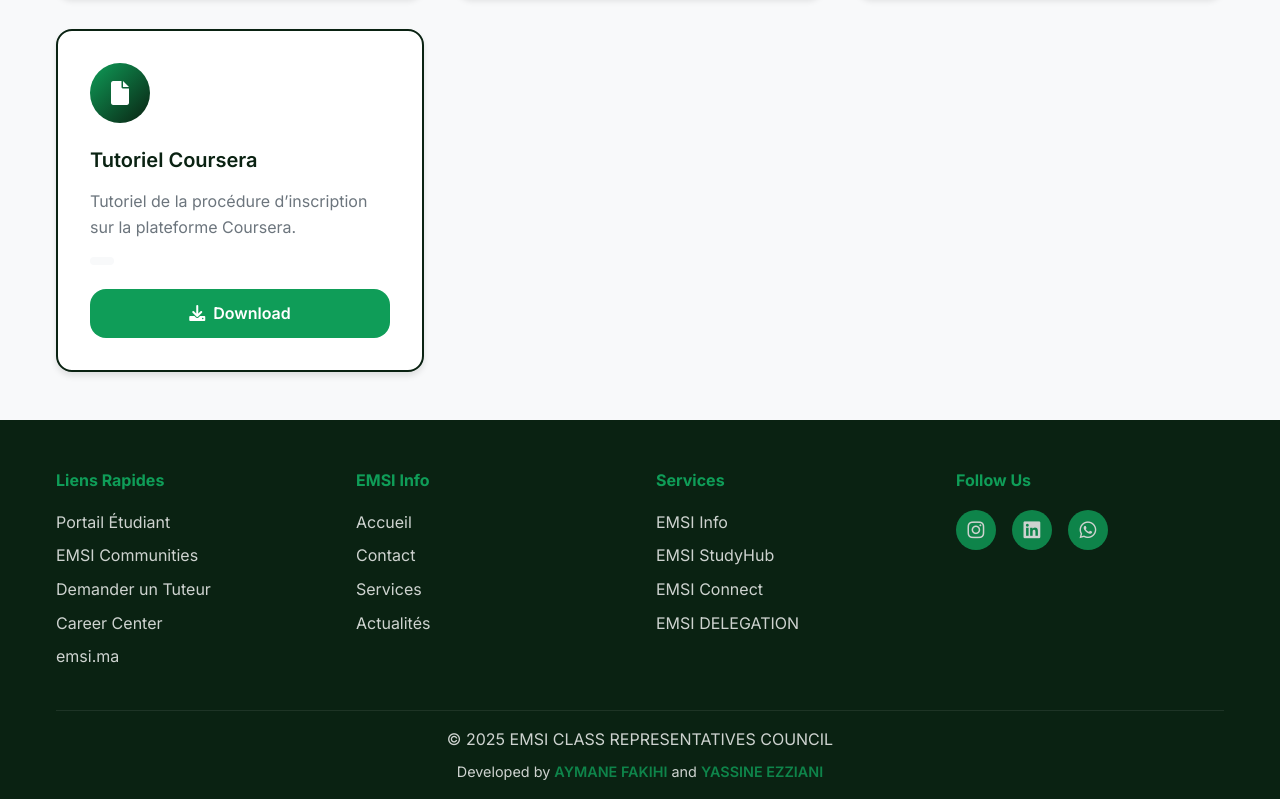
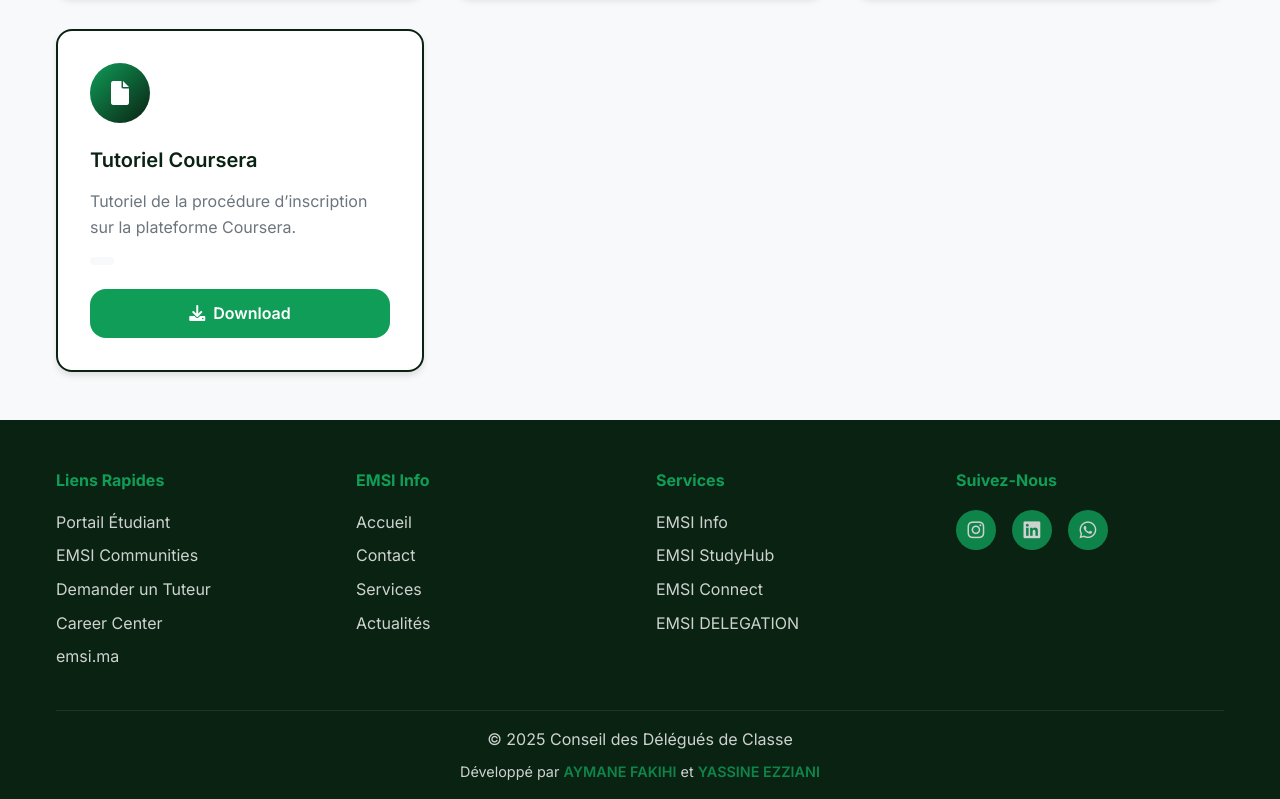
Before and after one commit to emsidelegation/ess, a plain HTML site: page resources.html in a window 1280 px wide. Shown: the part 1208-2007 px from the top of the page. Drawn offline with Linux system fonts and the light colour scheme.

Commit message:
Update connect site

```diff
--- a/resources.html
+++ b/resources.html
@@ -129,7 +129,7 @@
                 </div>
 
                 <div class="footer-section">
-                    <h4>Follow Us</h4>
+                    <h4>Suivez-Nous</h4>
                     <div class="social-links">
                         <a href="https://www.instagram.com/emsidelegation" aria-label="Instagram"><i class="fab fa-instagram"></i></a>
                         <a href="https://www.linkedin.com/company/emsidelegation/" aria-label="LinkedIn"><i class="fab fa-linkedin"></i></a>
@@ -139,9 +139,9 @@
             </div>
 
             <div class="footer-bottom">
-                <p>&copy; <span id="currentYear"></span> EMSI CLASS REPRESENTATIVES COUNCIL</p>
+                <p>&copy; <span id="currentYear"></span> Conseil des Délégués de Classe</p>
 
-                <p class="developer-credits">Developed by <a href="https://www.linkedin.com/in/aymane-fakihi-9a3435335/" target="_blank" rel="noopener noreferrer">AYMANE FAKIHI</a> and <a href="https://www.linkedin.com/in/yezziani/" target="_blank" rel="noopener noreferrer">YASSINE EZZIANI</a></p>
+                <p class="developer-credits">Développé par <a href="https://www.linkedin.com/in/aymane-fakihi-9a3435335/" target="_blank" rel="noopener noreferrer">AYMANE FAKIHI</a> et <a href="https://www.linkedin.com/in/yezziani/" target="_blank" rel="noopener noreferrer">YASSINE EZZIANI</a></p>
             </div>
         </div>
     </footer>
```
Also changed, not shown: index.html (+3 -3 lines), news.html (+3 -3 lines), services.html (+3 -3 lines).
